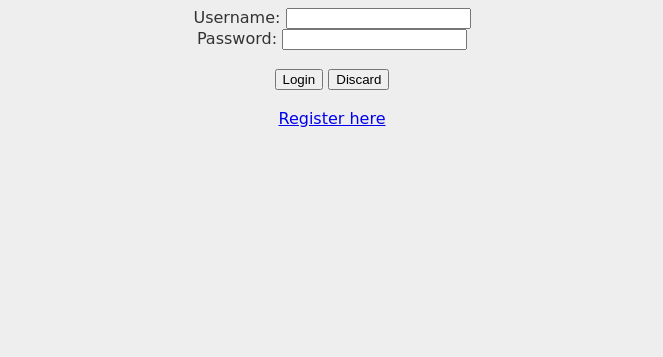
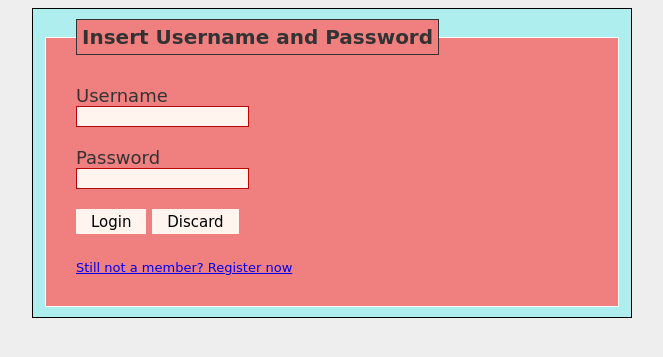
Before and after one commit to tomerbl123/ToDoList, a Flask app: page /login in a window 1280 px wide. Shown: the top 357 px of the page, without its empty margins (308-971 px from the left). Run offline with Flask 2, Linux system fonts and the light colour scheme.

Commit message:
Redesign_login_register_pages
Now all the pages are identical.

```diff
--- a/templates/homepage.html
+++ b/templates/homepage.html
@@ -67,6 +67,7 @@
 				height: 25px;
 				padding: 0 15px;
 				font-size: 15px;
+				font-family: Comic Sans MS;
 			}
        	</style>
 	</head>
--- a/templates/login.html
+++ b/templates/login.html
@@ -6,28 +6,74 @@
 
 		<style>
 			body{
-				font-family: Comic Sans MS;
 				background-color: #eee;
 				color: #333;
-				text-align: center;
+			}
+			#container {
+				font-family: Comic Sans MS;
+				width: 600px;
+				margin: 0 auto;
+			}
+			.forms {
+				background-color: #AFEEEE;
+				padding: 10px;
+				font-family: Comic Sans MS;
+				border: solid 1px black;
+			}
+			.forms fieldset {
+				background-color: #F08080;
+				padding: 30px;
+				border: solid 1px white;
+				font-size: 18px;
+			}
+			.forms legend {
+				border: solid 1px #333;
+				background-color: #F08080;
+				padding: 5px;
+				font-size: 20px;
+				fond-weight: bold;
+			}
+			form .text {
+				display: block;
+				margin-bottom: 20px;
+				font-size: 15px;
+				font-family: Helvetica, Arial, sans-serif;
+				border: solid 1px #b90707;
+				background-color: #FFF5EE
+			}
+			form input[type="submit"], input[type="reset"] {
+				border: none;
+				background-color: #FFF5EE;
+				height: 25px;
+				padding: 0 15px;
+				font-size: 15px;
+				font-family: Comic Sans MS;
+			}
+			#register_button {
+				font-size: 13px;
 			}
        	</style>
 	</head>
 
 	<body>
-		<form action="auth" method="post">
-				<div>
-					Username: <input type="text" name="user_name">
-					<br>
-					Password: <input type="password" name="password">
-				</div>
+		<div id="container">
+			<form class="forms" action="auth" method="post">
+				<fieldset>
+					<legend><strong>Insert Username and Password</strong></legend>
 
-				<br>
+					<label for="username">Username</label>
+					<input type="text" name="user_name" id="username" class="text">
 
-				<input type="submit" value="Login" href="/auth">
-				<input type="reset" value="Discard">
-		</form>
+					<label for="password">Password</label>
+					<input type="password" name="password" id="password" class="text">
 
-		<br>
-		<a href="register">Register here</a>
+					<input type="submit" value="Login" href="/auth" class="buttons">
+					<input type="reset" value="Discard" class="buttons">
+
+					<br><br>
+
+					<a id="register_button" href="register">Still not a member? Register now</a>
+				</fieldset>
+			</form>
+		</div>
 	</body>
```
Also changed, not shown: templates/register.html (+59 -15 lines).
